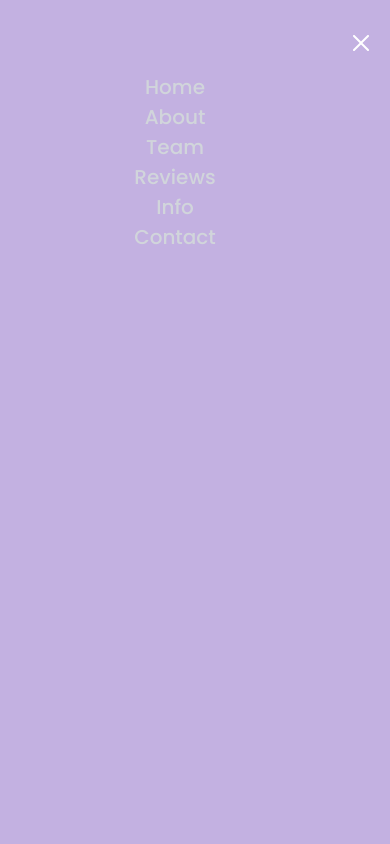
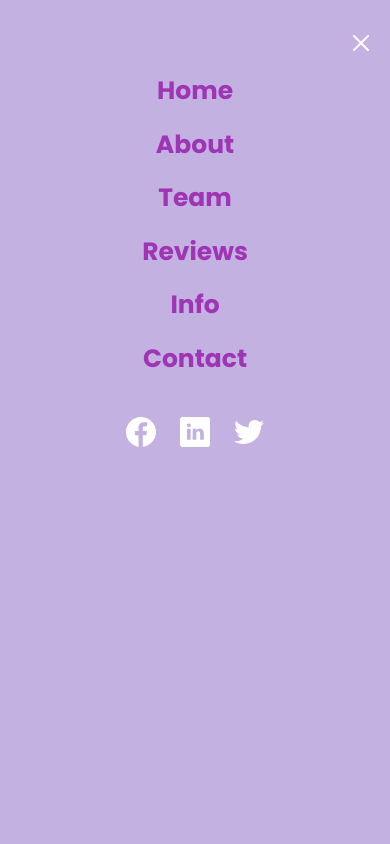
Before and after one commit to oyousaf/pollards, a React (Vite) app: page / in a window 390 px wide. Both pictures are taken after a click on the button 270 px from the left and 49 px from the top of the page. Shown: the top 844 px of the page. Built offline with nearby package versions, Linux system fonts and the light colour scheme.

Commit message:
added social media links

```diff
--- a/src/components/Navbar.jsx
+++ b/src/components/Navbar.jsx
@@ -1,6 +1,6 @@
 import React, { useState, useEffect } from "react";
 import { close, logo, menu } from "../assets";
-import { navLinks } from "../constants";
+import { navLinks, socialMedia } from "../constants";
 
 const NavItem = ({ href, title, lastItem }) => (
   <li
@@ -56,7 +56,7 @@ const Navbar = () => {
 
       {/* Mobile menu button */}
       <button
-        className="sm:hidden ml-auto p-2 focus:outline-none"
+        className="sm:hidden ml-auto p-2 focus:outline-none font-bold"
         onClick={handleToggle}
       >
         <img
@@ -77,14 +77,38 @@ const Navbar = () => {
           </button>
           <ul className="list-none flex flex-col items-center mt-8">
             {navLinks.map((nav) => (
-              <NavItem
+              <li
                 key={nav.id}
-                href={`#${nav.id}`}
-                title={nav.title}
-                lastItem={false}
-              />
+                className="font-poppins font-bold cursor-pointer text-[25px] text-primary hover:text-gray-100 mb-4"
+              >
+                <a
+                  href={`#${nav.id}`}
+                  onClick={() => {
+                    setToggle(false);
+                  }}
+                >
+                  {nav.title}
+                </a>
+              </li>
             ))}
           </ul>
+
+          <div className="w-full flex flex-col justify-between items-center pt-6">
+            <p className="flex flex-row bottom-0">
+              {socialMedia.map((social, index) => (
+                <a key={social.id} href={social.link} target={social.target}>
+                  <img
+                    key={social.id}
+                    src={social.icon}
+                    alt={social.id}
+                    className={`w-[30px] h-[30px] object-contain cursor-pointer ${
+                      index !== socialMedia.length - 1 ? "mr-6" : "mr-0"
+                    }`}
+                  />
+                </a>
+              ))}
+            </p>
+          </div>
         </div>
       )}
     </nav>
```
